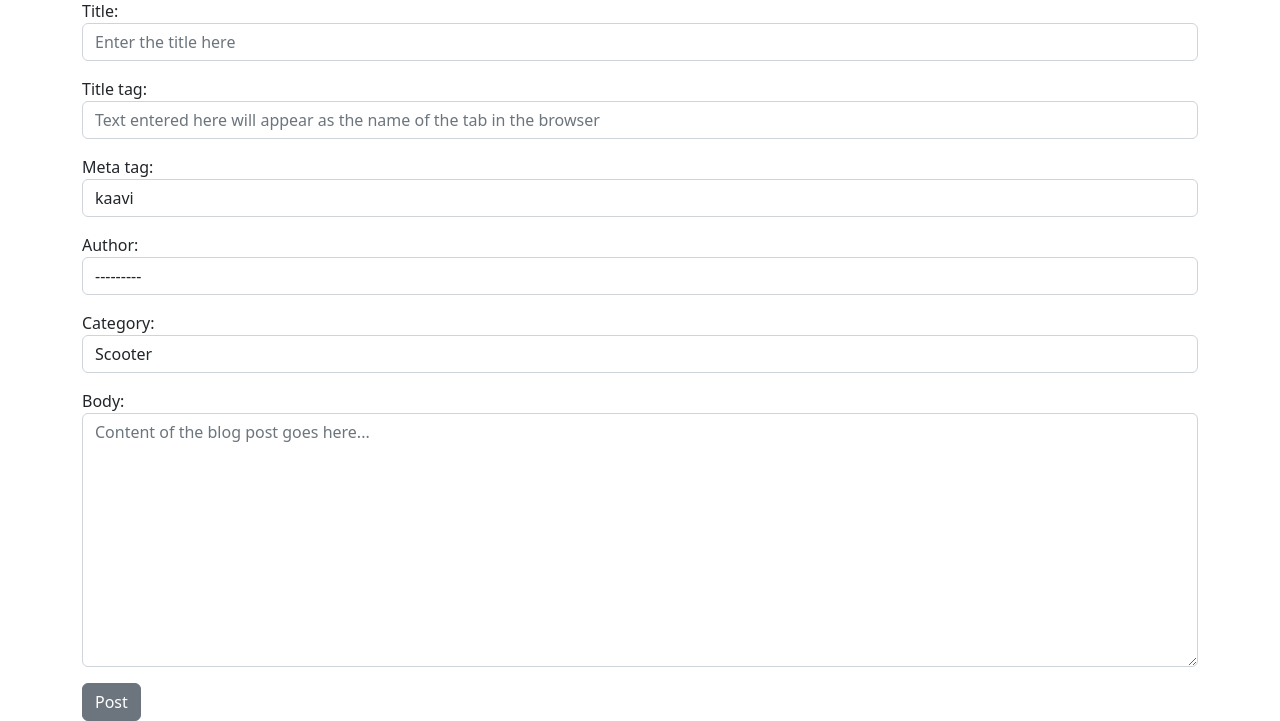
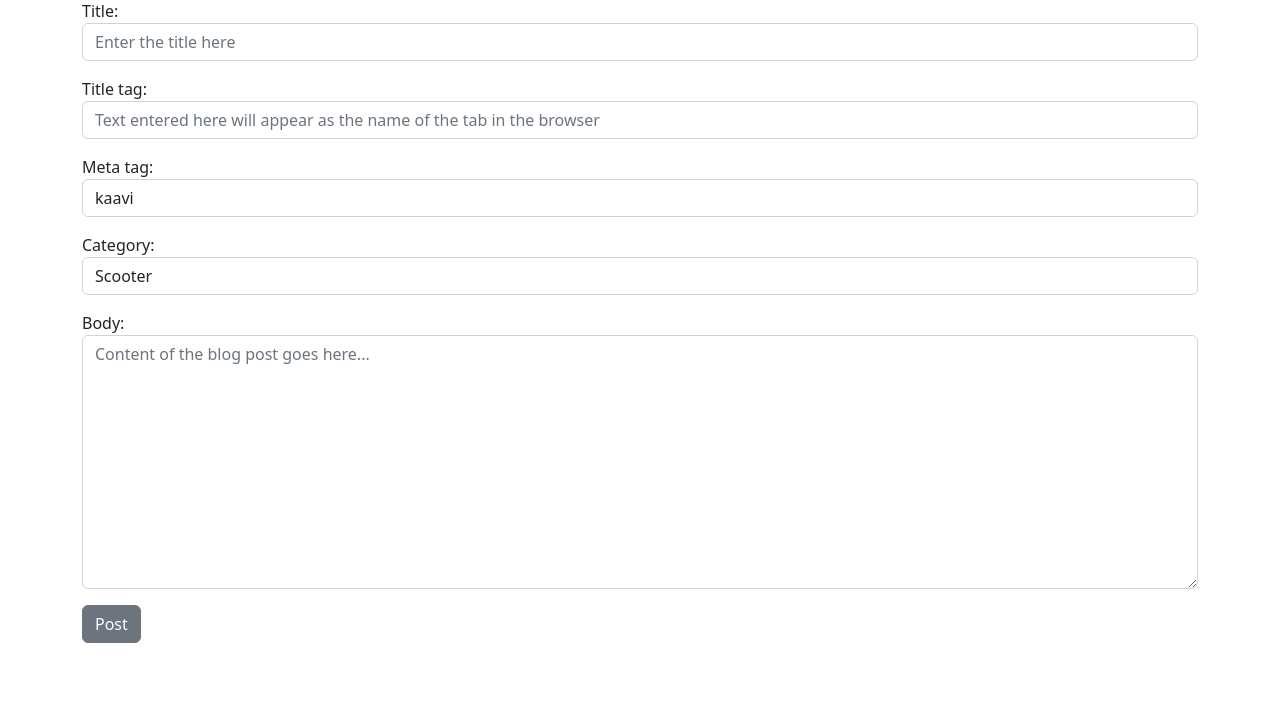
Before and after one commit to IsidoreDelpierro/ecommerceblog, a Django app: page /add_post/ in a window 1280 px wide. Shown: the part 185-906 px from the top of the page. After the commit the page ends 828 px from the top, so only its background shows below. Run offline with Django 4.2, Linux system fonts and the light colour scheme; a user stored in the database is signed in; data comes from the database, SQL or seed files in the repository; both versions use the stored data as it was after the commit.

Commit message:
Restrict Who Can Make Blog Posts --------------------------------
1) Use JS to determine logged in user

2) Tweak form in forms.py to provide and id you can use with JS on the
front end.

```diff
--- a/blog/forms.py
+++ b/blog/forms.py
@@ -16,7 +16,8 @@ class PostForm(forms.ModelForm):
             'title': forms.TextInput(attrs={'class': 'form-control', 'placeholder': 'Enter the title here'}),
             'title_tag': forms.TextInput(attrs={'class': 'form-control', 'placeholder': 'Text entered here will appear as the name of the tab in the browser'}),
             'meta_tag': forms.TextInput(attrs={'class': 'form-control'}),
-            'author': forms.Select(attrs={'class': 'form-control'}),
+            'author': forms.TextInput(attrs={'class': 'form-control', 'placeholder': 'user name', 'value':'', 'id':'root', 'type':'hidden'}),
+            #'author': forms.Select(attrs={'class': 'form-control'}),
             'category': forms.Select(choices=choices_list, attrs={'class': 'form-control'}),
             'body': forms.Textarea(attrs={'class': 'form-control', 'placeholder': 'Content of the blog post goes here...'}),
         }
--- a/blog/templates/blog/add_post.html
+++ b/blog/templates/blog/add_post.html
@@ -13,6 +13,12 @@
                 <button class="btn btn-secondary">Post</button>
             </form>
         </div>
+        <script>
+            var name = "{{user.first_name}} {{user.last_name}}";
+            var id = "{{user.id}}";
+            document.getElementById("root").placeholder = name;
+            document.getElementById("root").value = id;
+        </script>
         {% else %}
             You're not allowed here. And you know it!...
         {% endif %}
```
Also changed, not shown: blog/templates/blog/home.html (line endings or trailing spaces), db.sqlite3.
